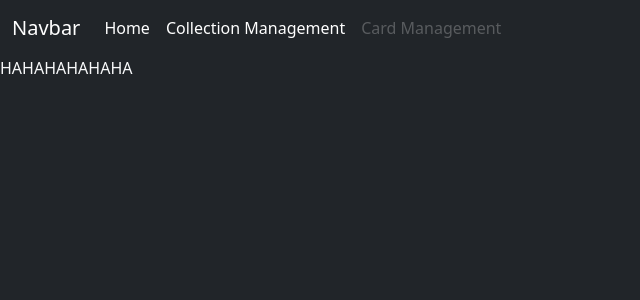
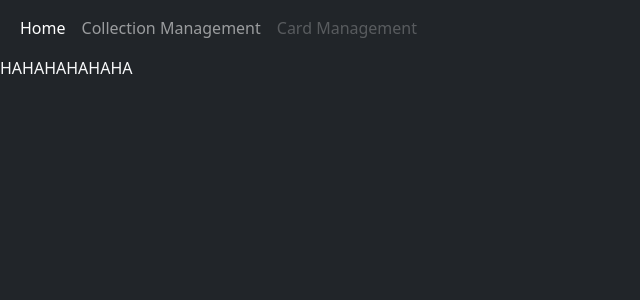
Before and after one commit to mike-peterson04/flashcard_fe, a React (Create React App) app: page / in a window 1280 px wide. Shown: the top 300 px of the page, without its empty margins (0-640 px from the left). Built offline with nearby package versions, Linux system fonts and the light colour scheme.

Commit message:
pulling in collections on page load and some minor navbar changes

```diff
--- a/src/components/App.jsx
+++ b/src/components/App.jsx
@@ -1,4 +1,3 @@
-import logo from '../logo.svg';
 import './App.css';
 import React, {Component} from 'react';
 import Axios from 'axios';
@@ -9,15 +8,29 @@ class App extends Component{
   constructor(props){
     super(props);
     this.state = {
-      renderIndex:'tbd'
+      renderIndex:'home',
+      collections:[]
     }
+  }
+
+  async getCollections(){
+    let collections = await Axios.get('http://127.0.0.1:8000/')
+    console.log(collections)
+    this.setState({collections:collections})
+
+  }
+
+  componentDidMount(){
+    this.getCollections();
   }
 
 
   render(){
+    console.log("RENDERING")
+    console.log(this.state.collections)
     return (
       <div className="text-light bg-dark">
-        <Navbar/>
+        <Navbar render={this.state.renderIndex}/>
        HAHAHAHAHAHA
       </div>
     );
--- a/src/components/navbar/navbar.jsx
+++ b/src/components/navbar/navbar.jsx
@@ -1,26 +1,24 @@
 
 function Navbar(props){
-    return(<nav class="navbar navbar-expand-lg navbar-dark bg-dark">
-    <div class="container-fluid">
-      <a class="navbar-brand" href="#">Navbar</a>
-      <button class="navbar-toggler" type="button" data-bs-toggle="collapse" data-bs-target="#navbarNav" aria-controls="navbarNav" aria-expanded="false" aria-label="Toggle navigation">
-        <span class="navbar-toggler-icon"></span>
-      </button>
-      <div class="collapse navbar-collapse" id="navbarNav">
-        <ul class="navbar-nav">
-          <li class="nav-item">
-            <a class="nav-link active" aria-current="page" href="#">Home</a>
-          </li>
-          <li class="nav-item">
-            <a class="nav-link active" href="#" tabindex="-1">Collection Management</a>
-          </li>
-          <li class="nav-item">
-            <a class="nav-link disabled" href="#" tabindex="-1" aria-disabled="true">Card Management</a>
-          </li>
-        </ul>
-      </div>
-    </div>
-  </nav>);
+    if(props.render === 'home'){
+        return(
+            <nav className="navbar navbar-expand navbar-dark bg-dark">
+                <div className="container-fluid">
+                    <ul className="navbar-nav">
+                        <li className="nav-item">
+                            <a className="nav-link active" aria-current="page" href="Home">Home</a>
+                        </li>
+                        <li className="nav-item">
+                            <a className="nav-link" href="Collections" tabindex="-1">Collection Management</a>
+                        </li>
+                        <li className="nav-item">
+                            <a className="nav-link disabled" href="cards" tabindex="-1" aria-disabled="true">Card Management</a>
+                        </li>
+                    </ul>
+                </div>
+        </nav>
+    );
+  }
 }
 
 export default Navbar;
```
